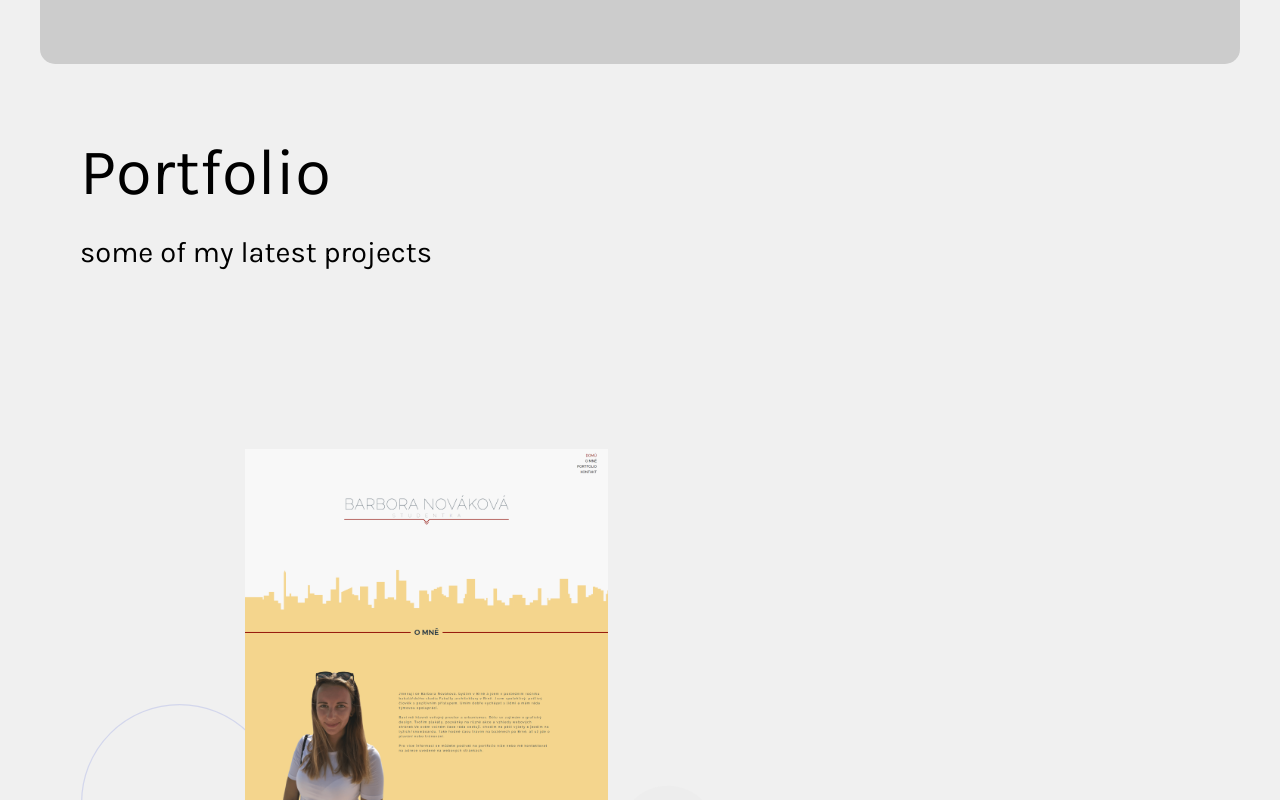
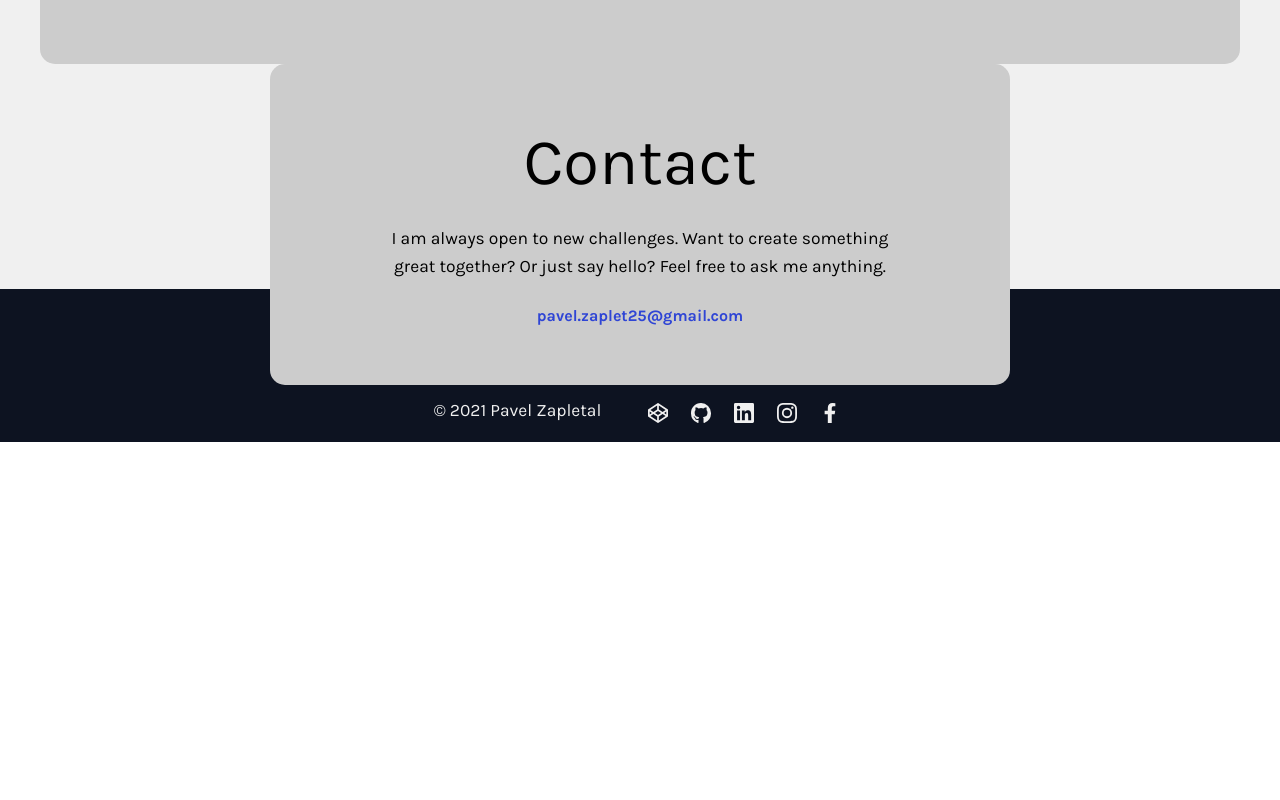
Before and after one commit to Kapaak/Pavel-portfolio-redesign-2, a Next.js app: page / in a window 1280 px wide. Shown: the part 1320-2120 px from the top of the page. After the commit the page ends 1762 px from the top, so only its background shows below. Built offline with nearby package versions, Linux system fonts and the light colour scheme.

Commit message:
fixing home page

```diff
--- a/pages/index.tsx
+++ b/pages/index.tsx
@@ -15,7 +15,7 @@ export default function Home() {
 			<Nav />
 			<HomePage />
 			<AboutPage />
-			<PortfolioPage data={data()} />
+			{/* <PortfolioPage data={data()} /> */}
 			<ContactPage />
 			<Footer data={footerData()} />
 		</>
```
